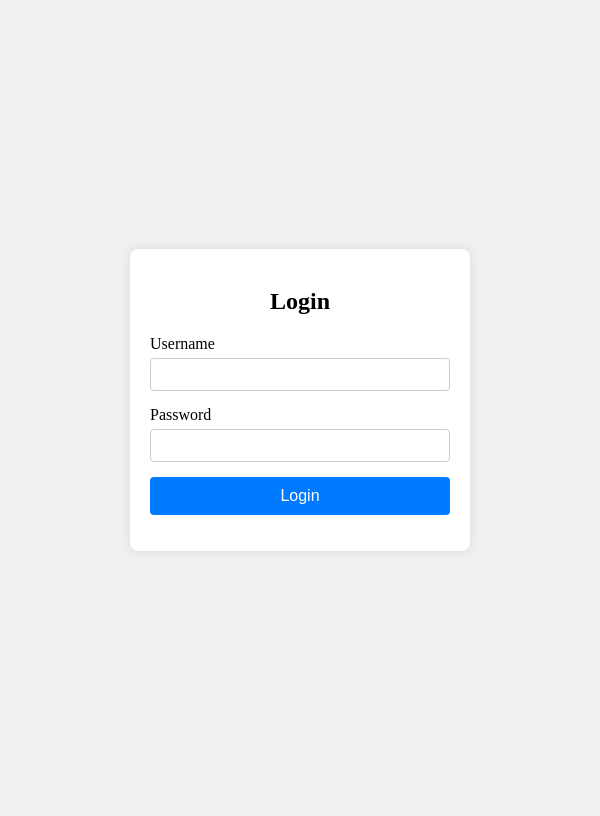
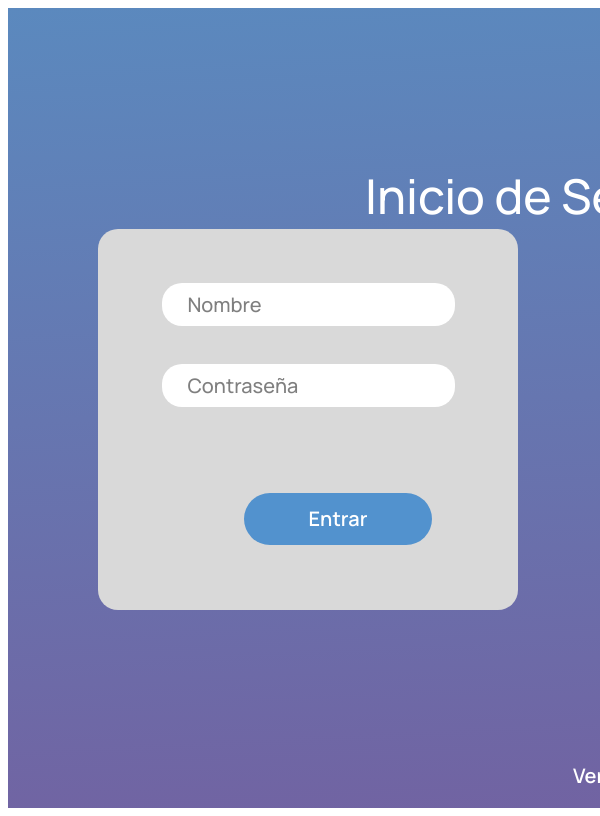
Before and after one commit to Nettside-Projects/Pagina-Hotel, an Electron app: page index.html in a window 600 px wide. Drawn offline with Linux system fonts and the light colour scheme.

Commit message:
segundos cambios del index

```diff
--- a/archivos_index/index.css
+++ b/archivos_index/index.css
@@ -1,65 +1,286 @@
-body {
+:root {
+    --default-font-family: -apple-system, BlinkMacSystemFont, "Segoe UI", Roboto,
+      Ubuntu, "Helvetica Neue", Helvetica, Arial, "PingFang SC",
+      "Hiragino Sans GB", "Microsoft Yahei UI", "Microsoft Yahei",
+      "Source Han Sans CN", sans-serif;
+  }
+
+  .main-container {
+    overflow: hidden;
+  }
+
+  .main-container,
+  .main-container * {
+    box-sizing: border-box;
+  }
+
+  input,
+  select,
+  textarea,
+  button {
+    outline: 0;
+  }
+  body{
+    height: 100vh;
+    width: 100%;
+    border: 0;
+    padding: 0;
+}
+  .main-container {
+    position: relative;
+    width: 100%;
+    height: 100%;
+    margin: 0 auto;
+    background: linear-gradient(177.2deg, #5b89be, #7163a2);
+    overflow: hidden;
     display: flex;
     justify-content: center;
     align-items: center;
-    height: 100vh;
-    margin: 0;
-    background-color: #f0f0f0;
+    flex-direction: column;
   }
+  .inicio-sesion {
+    position: relative;
+    width: 351px;
+    height: 66px;
+    margin: 146px 0 0 465px;
+    font-family: Manrope, var(--default-font-family);
+    font-size: 48px;
+    font-weight: 500;
+    line-height: 65.568px;
+    text-align: left;
+    text-overflow: initial;
+    white-space: nowrap;
+    z-index: 14;
+  }
+  .inicio {
+    position: relative;
+    color: #ffffff;
+    font-family: Manrope, var(--default-font-family);
+    font-size: 48px;
+    font-weight: 500;
+    line-height: 65.568px;
+    text-align: left;
+    text-transform: capitalize;
+  }
+  .de {
+    position: relative;
+    color: #ffffff;
+    font-family: Manrope, var(--default-font-family);
+    font-size: 48px;
+    font-weight: 500;
+    line-height: 65.568px;
+    text-align: left;
+    text-transform: lowercase;
+  }
+  .sesion {
+    position: relative;
+    color: #ffffff;
+    font-family: Manrope, var(--default-font-family);
+    font-size: 48px;
+    font-weight: 500;
+    line-height: 65.568px;
+    text-align: left;
+    text-transform: capitalize;
+  }
+  .backrow-login {
+    position: relative;
+    width: 420px;
+    height: 381px;
 
-.login-container {
-    background-color: #fff;
-    padding: 20px;
-    border-radius: 8px;
-    box-shadow: 0 0 10px rgba(0, 0, 0, 0.1);
-    width: 300px;
-    text-align: center;
+    background: #d9d9d9;
+    z-index: 1;
+    overflow: visible auto;
+    border-radius: 20px;
   }
-
-h2 {
-    margin-bottom: 20px;
+  .nombre {
+    display: flex;
+    flex-direction: column;
+    align-items: center;
+    flex-wrap: nowrap;
+    gap: 3px;
+    position: relative;
+    width: 293px;
+    height: 81px;
+    margin: 54px 0 0 64.378px;
+    z-index: 2;
   }
-
-.input-group {
-    margin-bottom: 15px;
+  .frame {
+    display: flex;
+    align-items: center;
+    align-self: stretch;
+    flex-wrap: nowrap;
+    flex-shrink: 0;
+    gap: 14px;
+    position: relative;
+    min-width: 0;
+    padding: 8px 25px 8px 25px;
+    background: #ffffff;
+    z-index: 3;
+    overflow: hidden;
+    border-radius: 20px;
+  }
+  .frame-input {
+    flex-shrink: 0;
+    position: absolute;
+    width: 293px;
+    height: 43px;
+    top: 0;
+    left: 0;
+    background: transparent;
+    border: none;
+    z-index: 6;
+    outline: none;
+  }
+  .frame-1 {
+    display: flex;
+    align-items: center;
+    flex-wrap: nowrap;
+    flex-grow: 1;
+    flex-shrink: 0;
+    flex-basis: 0;
+    gap: 10px;
+    position: relative;
+    z-index: 4;
+  }
+  .ingrese-su-nombre {
+    flex-grow: 1;
+    flex-shrink: 0;
+    flex-basis: auto;
+    position: relative;
+    height: 27px;
+    color: rgba(0, 0, 0, 0.5);
+    font-family: Manrope, var(--default-font-family);
+    font-size: 20px;
+    font-weight: 500;
+    line-height: 27px;
     text-align: left;
+    text-transform: capitalize;
+    white-space: nowrap;
+    z-index: 5;
   }
-
-.input-group label {
-    display: block;
-    margin-bottom: 5px;
+  .nombre-2 {
+    display: flex;
+    flex-direction: column;
+    align-items: center;
+    flex-wrap: nowrap;
+    gap: 3px;
+    position: relative;
+    width: 293px;
+    height: 81px;
+    margin: 0 0 0 64.378px;
+    z-index: 7;
   }
-
-.input-group input {
-    width: 100%;
-    padding: 8px;
-    box-sizing: border-box;
-    border: 1px solid #ccc;
-    border-radius: 4px;
+  .frame-3 {
+    display: flex;
+    align-items: center;
+    align-self: stretch;
+    flex-wrap: nowrap;
+    flex-shrink: 0;
+    gap: 1px;
+    position: relative;
+    min-width: 0;
+    padding: 8px 25px 8px 25px;
+    background: #ffffff;
+    z-index: 8;
+    overflow: hidden;
+    border-radius: 20px;
   }
-
-button {
-    width: 100%;
-    padding: 10px;
+  .frame-input-4 {
+    flex-shrink: 0;
+    position: absolute;
+    width: 293px;
+    height: 43px;
+    top: 0;
+    left: 0;
+    background: transparent;
     border: none;
-    border-radius: 4px;
-    background-color: #007bff;
-    color: #fff;
-    font-size: 16px;
+    z-index: 11;
+    outline: none;
+  }
+  .frame-5 {
+    display: flex;
+    align-items: center;
+    flex-wrap: nowrap;
+    flex-grow: 1;
+    flex-shrink: 0;
+    flex-basis: 0;
+    gap: 10px;
+    position: relative;
+    z-index: 9;
+  }
+  .ingrese-su-nombre-6 {
+    flex-grow: 1;
+    flex-shrink: 0;
+    flex-basis: auto;
+    position: relative;
+    height: 27px;
+    color: rgba(0, 0, 0, 0.5);
+    font-family: Manrope, var(--default-font-family);
+    font-size: 20px;
+    font-weight: 500;
+    line-height: 27px;
+    text-align: left;
+    text-transform: capitalize;
+    white-space: nowrap;
+    z-index: 10;
+  }
+  .button {
+    display: flex;
+    align-items: center;
+    justify-content: center;
+    flex-wrap: nowrap;
+    gap: 10px;
+    position: relative;
+    width: 125.676px;
+    height: 52px;
+    margin: 47.769px 0 0 145.946px;
+    padding: 14px 94px 14px 94px;
     cursor: pointer;
+    background: #5292ce;
+    border: none;
+    z-index: 12;
+    overflow: hidden;
+    border-radius: 50px;
   }
-
-button:hover {
-    background-color: #0056b3;
+  .entrar {
+    flex-shrink: 0;
+    flex-basis: auto;
+    position: relative;
+    height: 27px;
+    color: #ffffff;
+    font-family: Manrope, var(--default-font-family);
+    font-size: 20px;
+    font-weight: 600;
+    line-height: 27px;
+    text-align: left;
+    text-transform: capitalize;
+    white-space: nowrap;
+    z-index: 13;
   }
-
-.error-message {
-    color: red;
-    margin-top: 10px;
+  .frame-7 {
+    display: flex;
+    align-items: center;
+    justify-content: center;
+    flex-wrap: nowrap;
+    gap: 10px;
+    position: relative;
+    width: 88px;
+    margin: 142px 0 0 598px;
+    padding: 10px 10px 10px 10px;
+    z-index: 15;
   }
-
-
-#5c89be 6%
-#7164a2 34%
-#785799 71%
-#253b55 100%
+  .ver {
+    flex-shrink: 0;
+    flex-basis: auto;
+    position: relative;
+    height: 27px;
+    color: #ffffff;
+    font-family: Manrope, var(--default-font-family);
+    font-size: 20px;
+    font-weight: 600;
+    line-height: 27px;
+    text-align: left;
+    text-transform: capitalize;
+    white-space: nowrap;
+    z-index: 16;
+  }
--- a/index.html
+++ b/index.html
@@ -1,27 +1,39 @@
 <!DOCTYPE html>
 <html lang="en">
-<head>
-    <meta charset="UTF-8">
-    <meta name="viewport" content="width=device-width, initial-scale=1.0">
-    <link rel="stylesheet" href="archivos_index/index.css">
-    <title>Document</title>
-</head>
-<body>
-    <div class="login-container">
-        <h2>Login</h2>
-        <form id="login-form">
-            <div class="input-group">
-                <label for="username">Username</label>
-                <input type="text" id="username" name="username" required>
+  <head>
+    <meta charset="UTF-8" />
+    <meta name="viewport" content="width=device-width, initial-scale=1.0" />
+    <title>Generated by Codia AI</title>
+    <link rel="stylesheet" href="https://fonts.googleapis.com/css2?family=Manrope:wght@500;600&display=swap" />
+    <link rel="stylesheet" href="archivos_index/index.css" />
+  </head>
+  <body>
+    <div class="main-container">
+      <div class="inicio-sesion">
+        <span class="inicio">inicio </span><span class="de">de </span
+        ><span class="sesion">sesión</span>
+      </div>
+      <div class="backrow-login">
+        <div class="nombre">
+          <div class="frame">
+            <input class="frame-input" />
+            <div class="frame-1">
+              <span class="ingrese-su-nombre">Nombre</span>
             </div>
-            <div class="input-group">
-                <label for="password">Password</label>
-                <input type="password" id="password" name="password" required>
+          </div>
+        </div>
+        <div class="nombre-2">
+          <div class="frame-3">
+            <input class="frame-input-4" />
+            <div class="frame-5">
+              <span class="ingrese-su-nombre-6">Contraseña</span>
             </div>
-            <button type="submit">Login</button>
-            <p id="error-message" class="error-message"></p>
-        </form>
+          </div>
+        </div>
+        <button class="button"><span class="entrar">Entrar</span></button>
+      </div>
+      <div class="frame-7"><span class="ver">Ver: 1.0</span></div>
     </div>
-    <script src="srcipt_index/index.js"></script>
-</body>
+    <script src="archivos_index/index.js"></script>
+  </body>
 </html>
```
Lines whose indentation alone changed are shown as unchanged.
